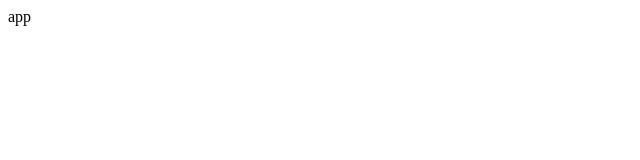
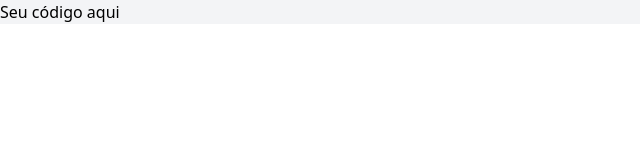
Before and after one commit to eduardo239/app-book, a React (Create React App) app: page / in a window 1280 px wide. Shown: the top 160 px of the page, without its empty margins (0-640 px from the left). Built offline with nearby package versions, Linux system fonts and the light colour scheme.

Commit message:
adicionado tailwind e router

```diff
--- a/package.json
+++ b/package.json
@@ -9,6 +9,7 @@
     "firebase": "^9.18.0",
     "react": "^18.2.0",
     "react-dom": "^18.2.0",
+    "react-router-dom": "^6.9.0",
     "react-scripts": "5.0.1",
     "web-vitals": "^2.1.4"
   },
@@ -37,6 +38,7 @@
     ]
   },
   "devDependencies": {
-    "dotenv": "^16.0.3"
+    "dotenv": "^16.0.3",
+    "tailwindcss": "^3.2.7"
   }
 }
--- /dev/null
+++ b/src/css/index.css
@@ -0,0 +1,5 @@
+@import "tailwindcss/base";
+@import "tailwindcss/components";
+@import "tailwindcss/utilities";
+
+/* Adicione suas classes personalizadas abaixo */
--- a/src/index.js
+++ b/src/index.js
@@ -1,6 +1,7 @@
 import React from "react";
 import ReactDOM from "react-dom/client";
 import App from "./pages/App";
+import "./css/index.css";
 
 const root = ReactDOM.createRoot(document.getElementById("root"));
 root.render(
--- a/src/pages/App.js
+++ b/src/pages/App.js
@@ -1,5 +1,9 @@
 function App() {
-  return <div>app</div>;
+  return (
+    <div>
+      <div className="bg-gray-100"> Seu código aqui </div>
+    </div>
+  );
 }
 
 export default App;
--- /dev/null
+++ b/tailwind.config.js
@@ -0,0 +1,8 @@
+/** @type {import('tailwindcss').Config} */
+module.exports = {
+  content: ["./src/**/*.{js,jsx,ts,tsx}"],
+  theme: {
+    extend: {},
+  },
+  plugins: [],
+};
```
Also changed, not shown: 1 other file (tests, documents, lock files or other folders).
